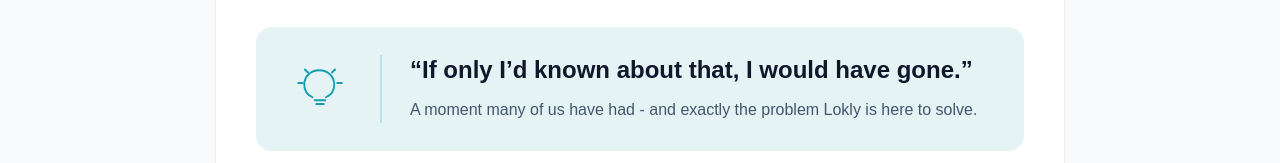
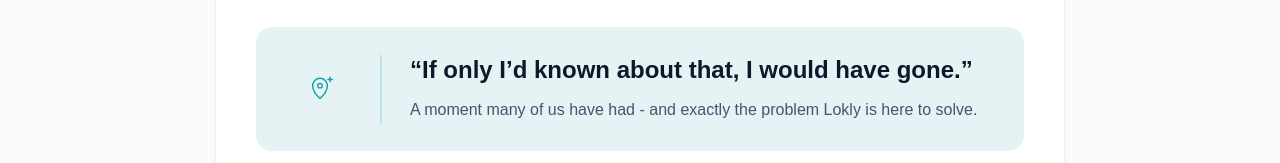
Before and after one commit to LoklyAlgarve/lokly-live, a Next.js app: page /about in a window 1280 px wide. Shown: the part 377-540 px from the top of the page. Built offline with nearby package versions, Linux system fonts and the light colour scheme.

Commit message:
redesign

```diff
--- a/app/about/page.tsx
+++ b/app/about/page.tsx
@@ -39,7 +39,7 @@ export default function AboutPage() {
               <div className="flex h-14 w-14 shrink-0 items-center justify-center sm:h-16 sm:w-16">
                 <svg
                   xmlns="http://www.w3.org/2000/svg"
-                  className="h-11 w-11 sm:h-12 sm:w-12"
+                  className="h-8 w-8 sm:h-9 sm:w-9"
                   fill="none"
                   viewBox="0 0 64 64"
                   stroke="#149EAF"
@@ -47,13 +47,10 @@ export default function AboutPage() {
                   strokeLinecap="round"
                   strokeLinejoin="round"
                 >
-                  <path d="M22 43c-7-3-11-9-11-17 0-11 9-19 20-19s20 8 20 19c0 8-4 14-11 17" />
-                  <path d="M25 47h14" />
-                  <path d="M27 52h10" />
-                  <path d="M16 10l-4-4" />
-                  <path d="M48 10l4-4" />
-                  <path d="M9 24H3" />
-                  <path d="M61 24h-6" />
+                  <path d="M32 49s-13-11-13-23a13 13 0 1 1 26 0c0 12-13 23-13 23Z" />
+                  <circle cx="32" cy="26" r="4" />
+                  <path d="M50 11v8" />
+                  <path d="M46 15h8" />
                 </svg>
               </div>
 
```
